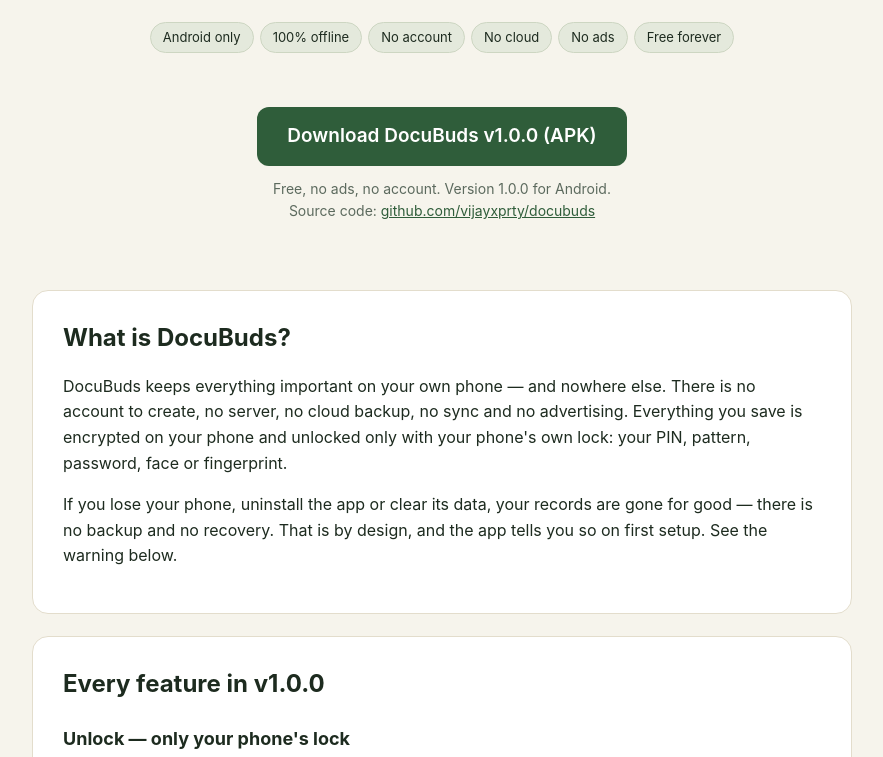
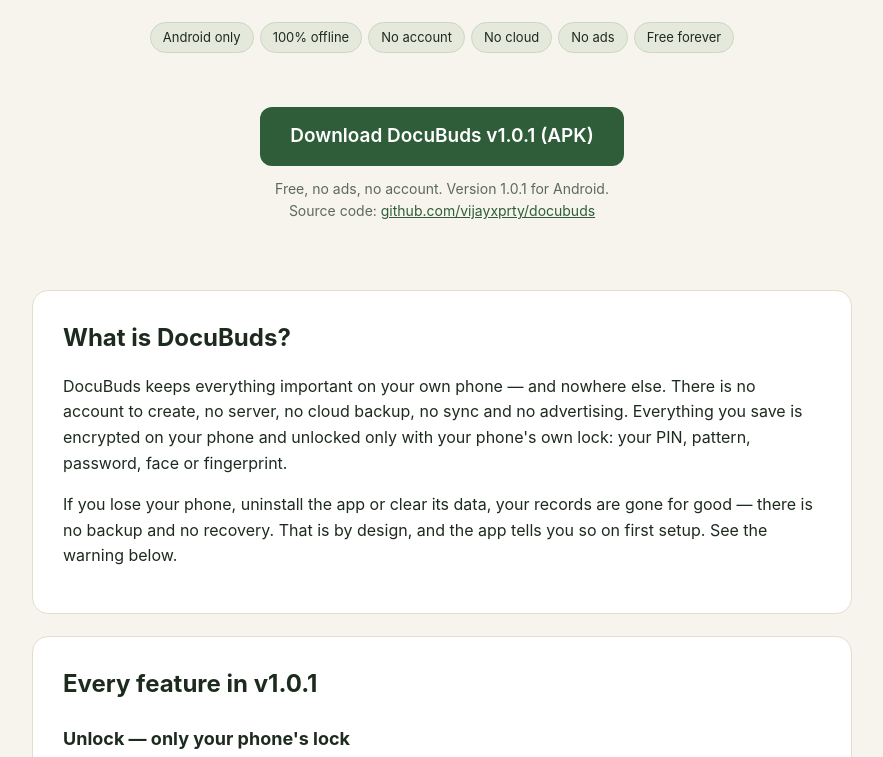
Before and after one commit to vijayxprty/docubuds, a plain HTML site: page docs/index.html in a window 1280 px wide. Shown: the part 276-1033 px from the top of the page, without its empty margins (198-1081 px from the left). Drawn offline with Linux system fonts and the light colour scheme.

Commit message:
Landing page + README: point at v1.0.1 release

```diff
--- a/docs/index.html
+++ b/docs/index.html
@@ -45,8 +45,8 @@
       <span>Android only</span><span>100% offline</span><span>No account</span><span>No cloud</span><span>No ads</span><span>Free forever</span>
     </div>
     <br>
-    <a class="cta" href="https://github.com/vijayxprty/docubuds/releases/download/v1.0.0/docubuds-v1.0.0.apk">Download DocuBuds v1.0.0 (APK)</a>
-    <p class="sub">Free, no ads, no account. Version 1.0.0 for Android.<br>
+    <a class="cta" href="https://github.com/vijayxprty/docubuds/releases/download/v1.0.1/docubuds-v1.0.1.apk">Download DocuBuds v1.0.1 (APK)</a>
+    <p class="sub">Free, no ads, no account. Version 1.0.1 for Android.<br>
     Source code: <a href="https://github.com/vijayxprty/docubuds">github.com/vijayxprty/docubuds</a></p>
   </header>
 
@@ -57,7 +57,7 @@
   </section>
 
   <section>
-    <h2>Every feature in v1.0.0</h2>
+    <h2>Every feature in v1.0.1</h2>
 
     <h3>Unlock — only your phone's lock</h3>
     <ul>
@@ -143,7 +143,7 @@
   <section class="steps">
     <h2>How to install</h2>
     <ol>
-      <li>Tap <strong>Download DocuBuds v1.0.0 (APK)</strong> above on your Android phone.</li>
+      <li>Tap <strong>Download DocuBuds v1.0.1 (APK)</strong> above on your Android phone.</li>
       <li>When your phone asks, allow installing from this source (your browser or file manager), then tap Install.</li>
       <li>Open DocuBuds, enter a display name, and unlock with your phone's PIN, pattern, password, face or fingerprint.</li>
       <li>Start adding your documents. That's it — no account, no sign-up.</li>
```
Also changed, not shown: 1 other file.
